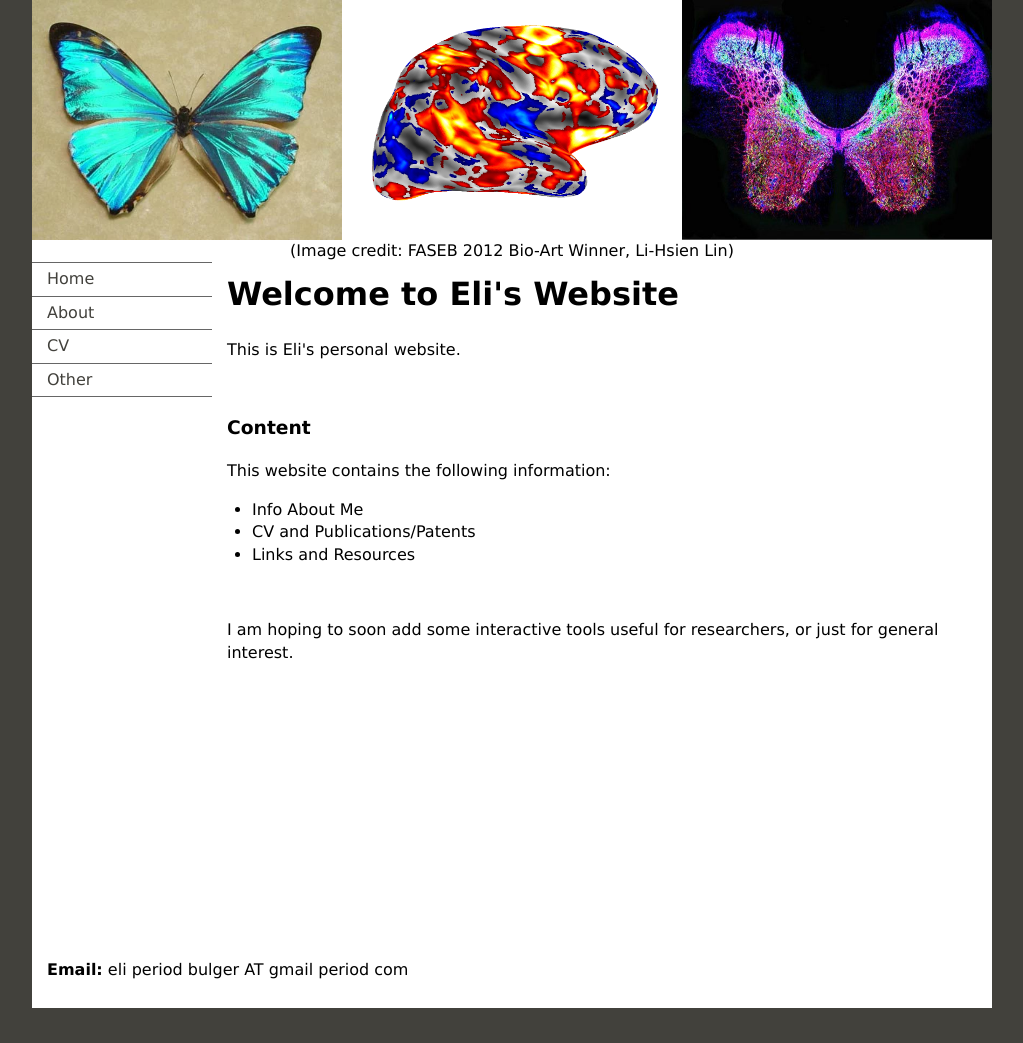
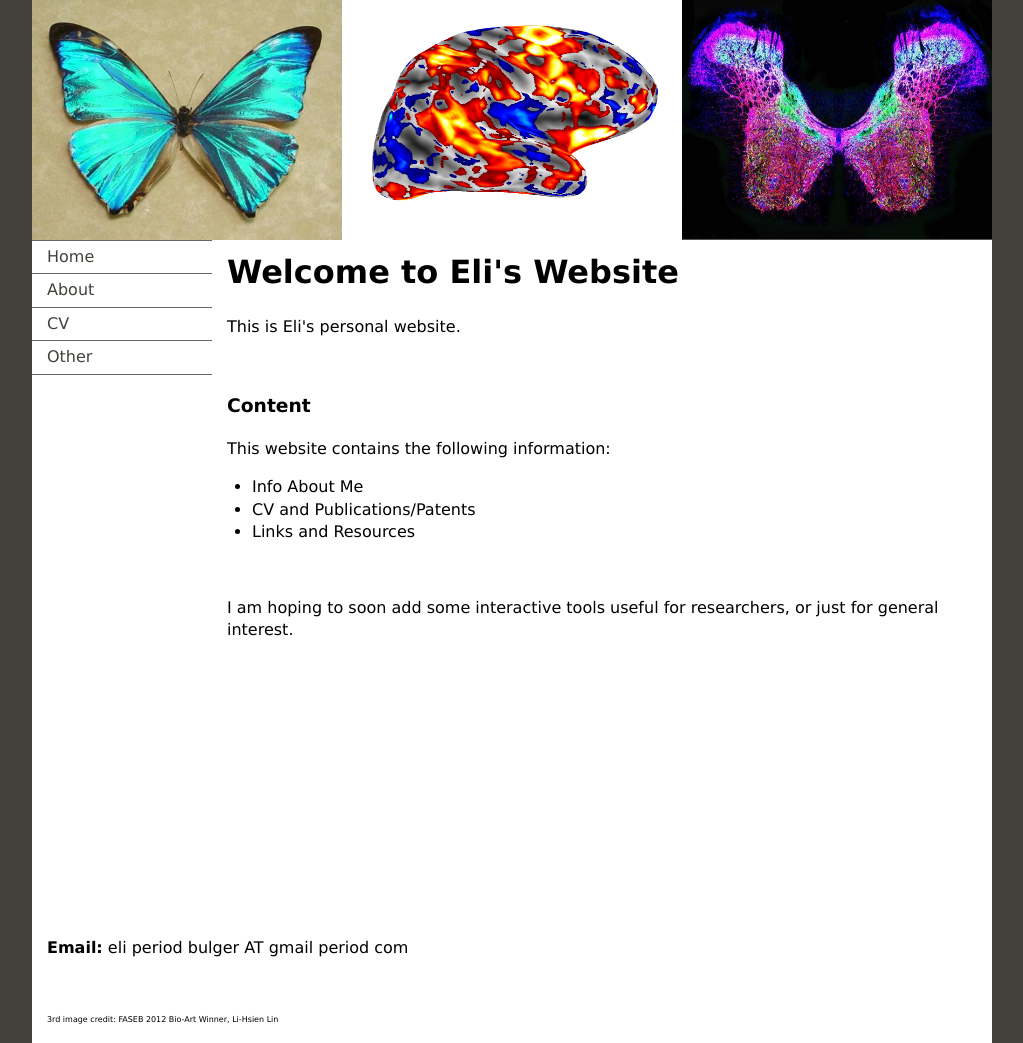
Before and after one commit to ebulger/ebulger.github.io, a Jekyll site: the page index.html, which Jekyll copies as it is, in a window 1280 px wide. Shown: the whole page, without its empty margins (128-1151 px from the left). Built offline with Jekyll 4.4.1, drawn with Linux system fonts in a browser that asks for light colours; before the commit the page ends 1008 px from its top, so only the background shows below that.

Commit message:
Update index.html

```diff
--- a/index.html
+++ b/index.html
@@ -137,7 +137,7 @@ ul.nav a:hover, ul.nav a:active, ul.nav a:focus { /* this changes the background
 <body>
 
 <div class="container">
-  <div class="header"><img src="morpho_butterfly.png" alt="butterfly" width="310" height="240" /><!-- end .header --><img src="pretty_brain_image.png" width="340" height="240" alt="brain" /><img src="rat_spinal_cord.jpg" width="310" height="240" alt="spinal_cord" /><figcaption align="center"> (Image credit: FASEB 2012 Bio-Art Winner, Li-Hsien Lin)<figcaption></div>
+  <div class="header"><img src="morpho_butterfly.png" alt="butterfly" width="310" height="240" /><!-- end .header --><img src="pretty_brain_image.png" width="340" height="240" alt="brain" /><img src="rat_spinal_cord.jpg" width="310" height="240" alt="spinal_cord" /></div>
   <div class="sidebar1">
     <ul class="nav">
       <li><a href="index.html" target="_self">Home</a></li>
@@ -182,6 +182,8 @@ ul.nav a:hover, ul.nav a:active, ul.nav a:focus { /* this changes the background
   </div>
   <div class="footer">
     <p><span id="bold">Email:</span> eli period bulger AT gmail period com</p>
+	  <p>&nbsp;</p>
+	  <p style="font-size: 8px;">3rd image credit: FASEB 2012 Bio-Art Winner, Li-Hsien Lin</font></p>
   <!-- end .footer --></div>
   <!-- end .container --></div>
 </body>
```
